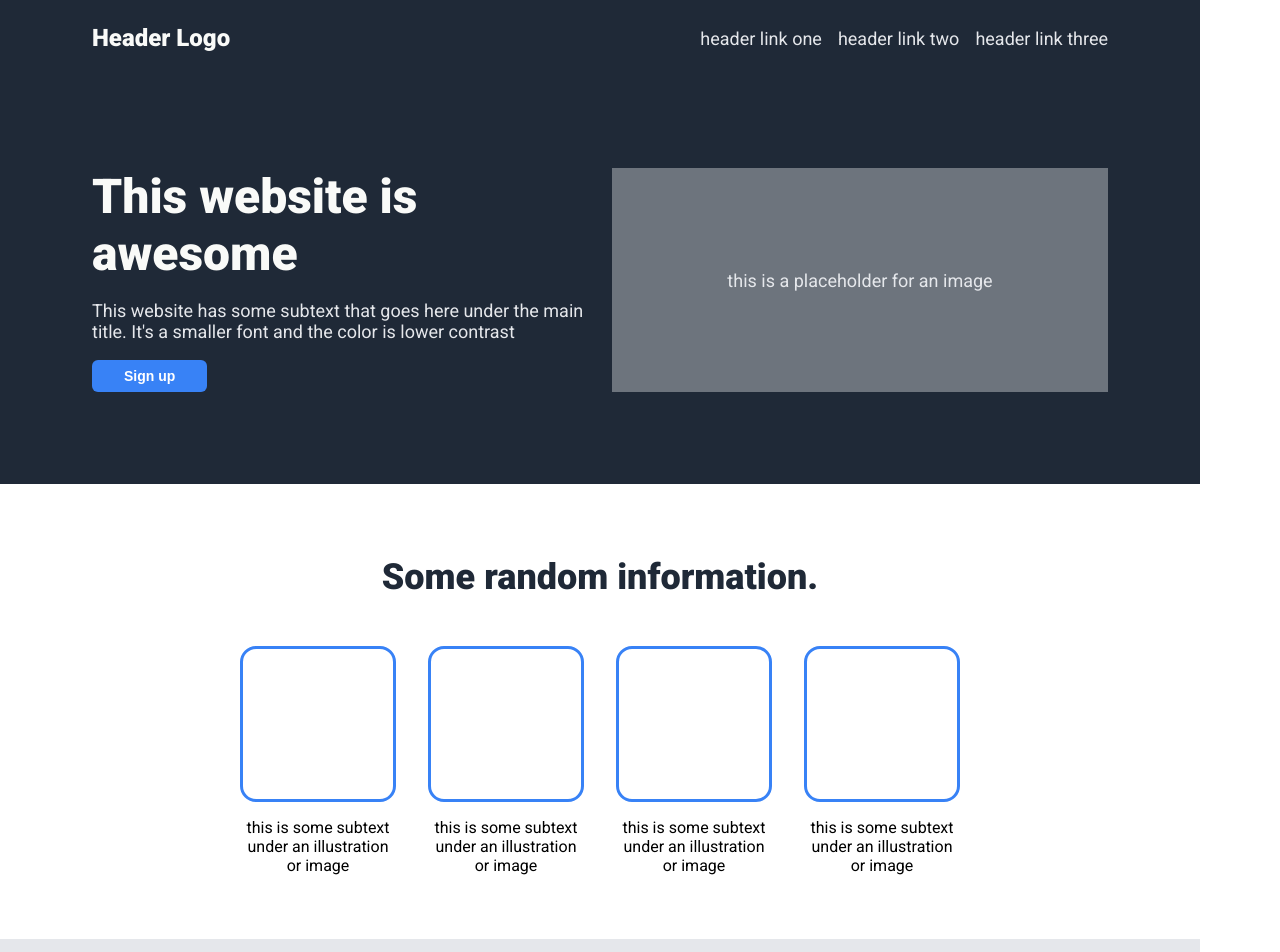
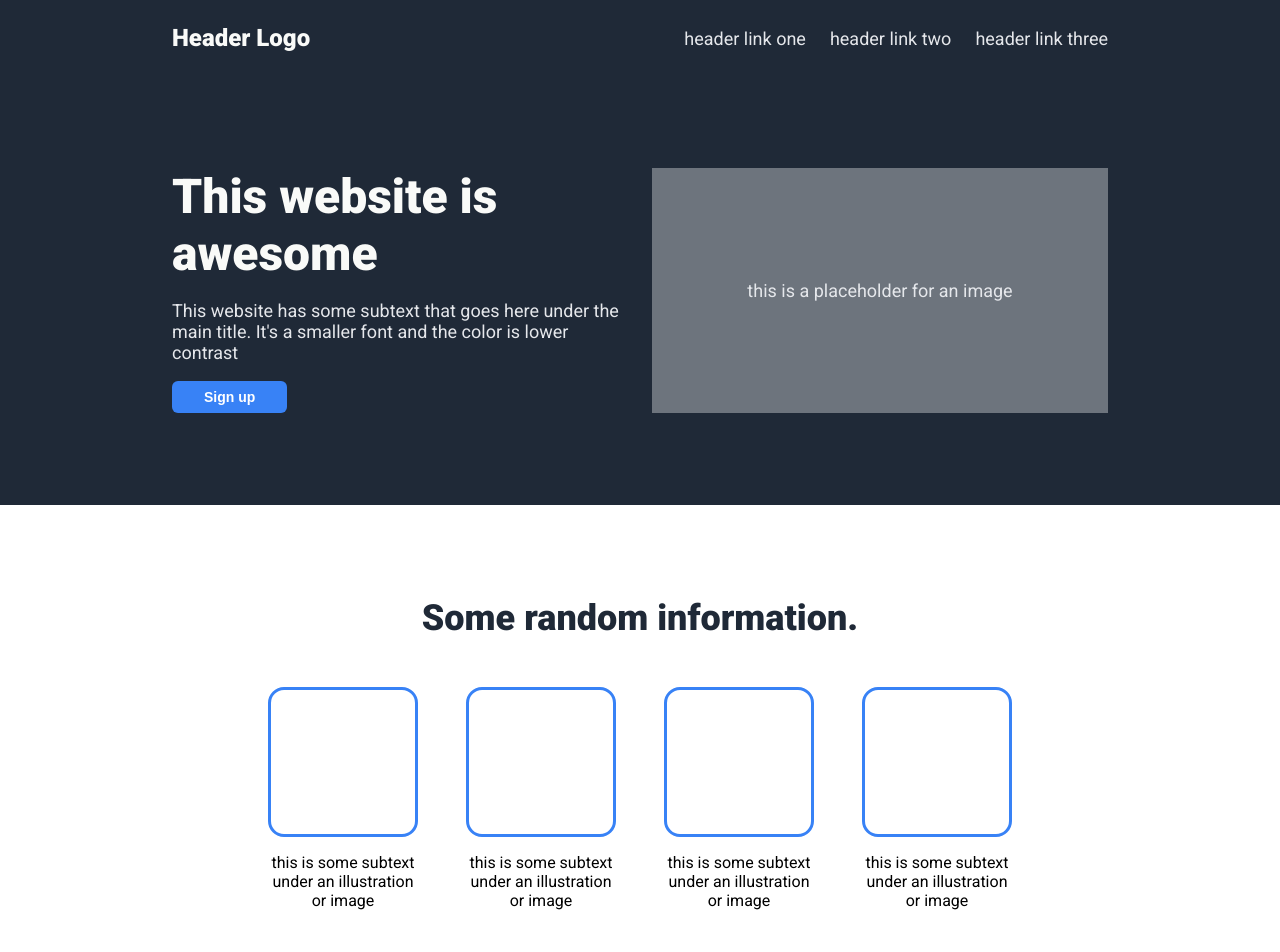
Before and after one commit to SamMerrick/odin-landing-page, a plain HTML site: page index.html in a window 1280 px wide. Shown: the top 952 px of the page. Drawn offline with Linux system fonts and the light colour scheme.

Commit message:
Center content and fix styles

```diff
--- a/index.html
+++ b/index.html
@@ -15,6 +15,7 @@
   </head>
   <body>
     <nav>
+      <div class="nav container">
         <div class="logo">
           <p>Header Logo</p>
         </div>
@@ -25,8 +26,10 @@
             <li><a href="">header link three</a></li>
           </ul>
         </div>
+      </div>
     </nav>
-    <div class="hero">
+    <section class="hero">
+      <div class="hero-content container">
         <div>
           <h1>This website is awesome</h1>
           <p>
@@ -39,9 +42,10 @@
           <p>this is a placeholder for an image</p>
         </div>
       </div>
-    <div class="info">
+    </section>
+    <section class="info-section">
       <h2>Some random information.</h2>
-      <div class="info-cards">
+      <div class="info-cards container">
         <div class="card">
           <div class="card-image"></div>
           <p>this is some subtext under an illustration or image</p>
@@ -59,9 +63,9 @@
           <p>this is some subtext under an illustration or image</p>
         </div>
       </div>
-    </div>
-    <div class="quote-section">
-      <div class="quote">
+    </section>
+    <section class="quote">
+      <div class="container">
         <p class="quote-text">
           This is an inspiring quote, or a testimonial from a customer. Maybe
           it's just filling up space, or maybe people will actually read it. Who
@@ -69,9 +73,9 @@
         </p>
         <p class="quote-author">-Thor, God of Thunder</p>
       </div>
-    </div>
-    <div class="cta-section">
-      <div class="cta">
+    </section>
+    <section class="cta-section">
+      <div class="cta container">
         <div class="cta-text">
           <h3>Call to Action! It's time!</h3>
           <p>
@@ -80,7 +84,7 @@
         </div>
         <a>Sign up</a>
       </div>
-    </div>
+    </section>
     <footer>Copyright &copy; The Odin Project 2023</footer>
   </body>
 </html>
--- a/style.css
+++ b/style.css
@@ -1,7 +1,10 @@
 body {
   font-family: "Roboto", sans-serif;
   margin: 0;
-  max-width: 1200px;
+}
+
+* {
+  box-sizing: border-box;
 }
 
 a {
@@ -15,13 +18,6 @@ footer,
   color: #efe7eb;
 }
 
-nav {
-  display: flex;
-  justify-content: space-between;
-  align-items: center;
-  padding: 0px 92px;
-}
-
 h1,
 h2,
 h3 {
@@ -29,23 +25,54 @@ h3 {
   margin: 0;
 }
 
-nav .logo {
+h1 {
+  font-size: 48px;
+  color: #f9faf8;
+}
+
+h2 {
+  font-size: 36px;
+  color: #1f2937;
+  text-align: center;
+  margin-bottom: 48px;
+}
+
+.nav {
+  display: flex;
+  justify-content: space-between;
+  align-items: center;
+}
+
+.container {
+  max-width: 1000px;
+  margin: 0 auto;
+  padding: 0px 32px;
+}
+
+.nav .logo {
   font-size: 24px;
   color: #f9faf8;
   font-weight: 900;
 }
 
-nav ul {
+.nav ul {
   list-style: none;
   display: flex;
   align-items: center;
-  gap: 16px;
+  gap: 24px;
 }
 
-.hero {
+section {
+  padding: 92px 0;
+}
+
+.hero-content {
   display: flex;
-  padding: 92px;
   gap: 24px;
+}
+
+.hero-content div {
+  flex: 1;
 }
 
 .hero-image {
@@ -55,15 +82,7 @@ nav ul {
   align-items: center;
 }
 
-.hero div {
-  flex: 1;
-}
-
-.hero h1 {
-  font-size: 48px;
-  color: #f9faf8;
-}
-.hero p,
+.hero-content p,
 nav a {
   font-size: 18px;
   color: #e5e7eb;
@@ -79,23 +98,10 @@ nav a {
   font-size: 14px;
 }
 
-.info {
-  padding-top: 24px;
-  padding-bottom: 48px;
-}
-
-.info h2 {
-  font-size: 36px;
-  color: #1f2937;
-  text-align: center;
-  margin: 48px;
-}
-
 .info-cards {
   display: flex;
   justify-content: center;
-  gap: 32px;
-  max-width: 800px;
+  gap: 48px;
   margin: 0 auto;
   text-align: center;
 }
@@ -114,14 +120,8 @@ nav a {
   border-color: #3882f6;
 }
 
-.quote-section {
+.quote {
   background-color: #e5e7eb;
-  padding: 92px;
-}
-
-.quote {
-  max-width: 800px;
-  margin: 0 auto;
 }
 
 .quote-text {
@@ -137,10 +137,6 @@ nav a {
   text-align: right;
 }
 
-.cta-section {
-  padding: 92px 0;
-}
-
 .cta {
   background-color: #3882f6;
   border-radius: 8px;
@@ -149,7 +145,6 @@ nav a {
   display: flex;
   justify-content: space-between;
   align-items: center;
-  max-width: 700px;
   margin: 0 auto;
 }
 
@@ -171,5 +166,5 @@ footer {
   display: flex;
   justify-content: center;
   align-items: center;
-  padding: 24px;
+  padding: 32px 0;
 }
```
Lines whose indentation alone changed are shown as unchanged.
